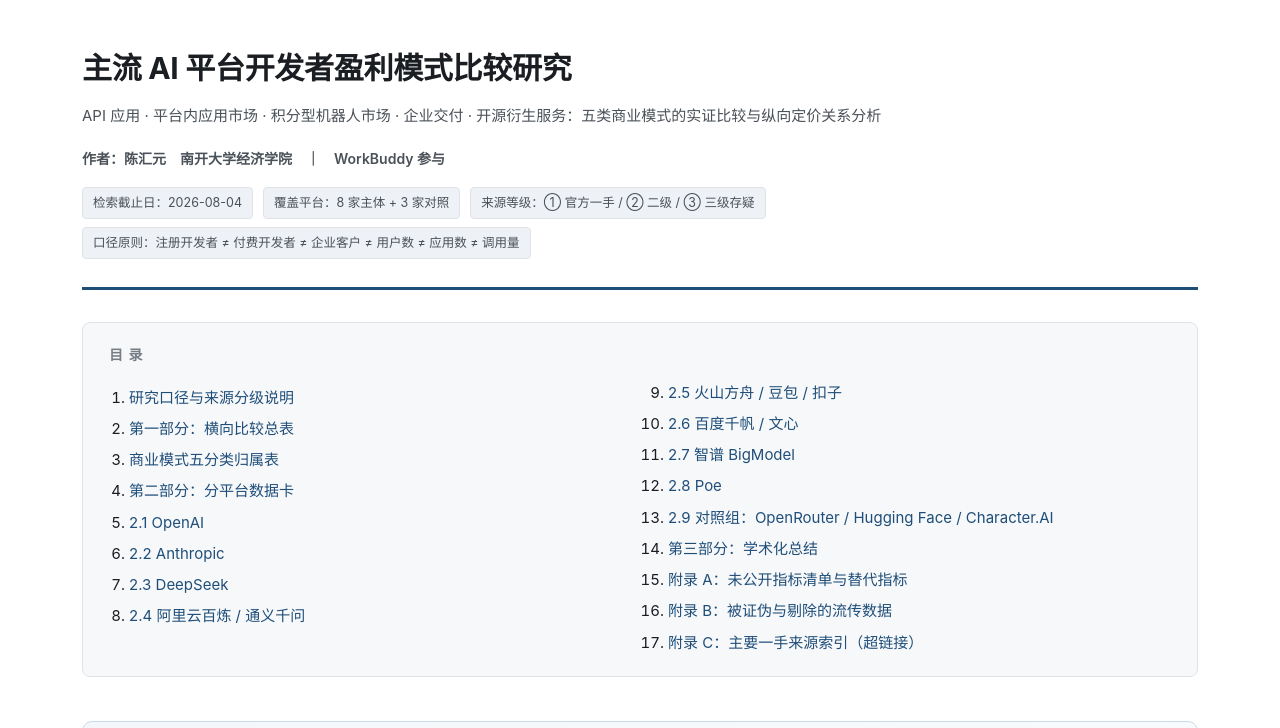
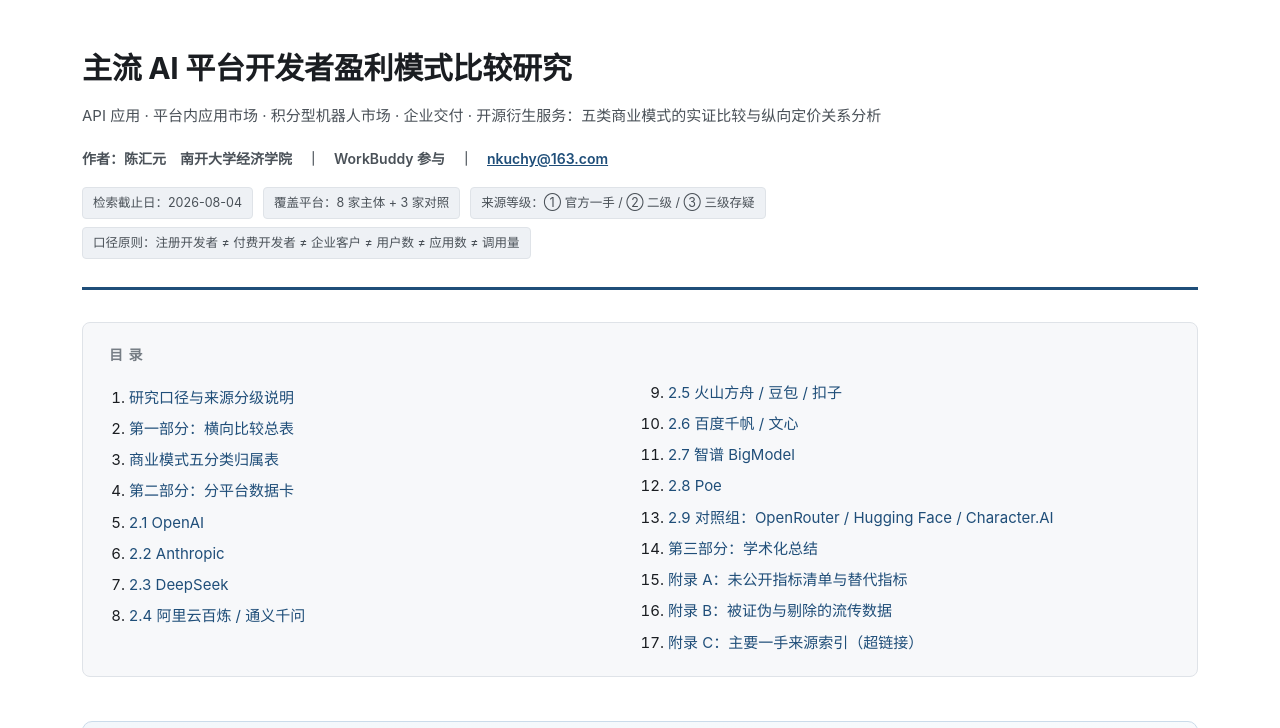
Before and after one commit to CCChyy/ai-platform-monetization-report, a plain HTML site: page index.html in a window 1280 px wide. Shown: the top 728 px of the page. Drawn offline with Linux system fonts and the light colour scheme.

Commit message:
Add email to author line

```diff
--- a/index.html
+++ b/index.html
@@ -142,7 +142,7 @@
 <header class="doc">
   <h1>主流 AI 平台开发者盈利模式比较研究</h1>
   <p class="subtitle">API 应用 · 平台内应用市场 · 积分型机器人市场 · 企业交付 · 开源衍生服务：五类商业模式的实证比较与纵向定价关系分析</p>
-  <p class="author">作者：陈汇元　南开大学经济学院　｜　WorkBuddy 参与</p>
+  <p class="author">作者：陈汇元　南开大学经济学院　｜　WorkBuddy 参与　｜　<a href="mailto:nkuchy@163.com">nkuchy@163.com</a></p>
   <div class="meta">
     <span>检索截止日：2026-08-04</span>
     <span>覆盖平台：8 家主体 + 3 家对照</span>
```
